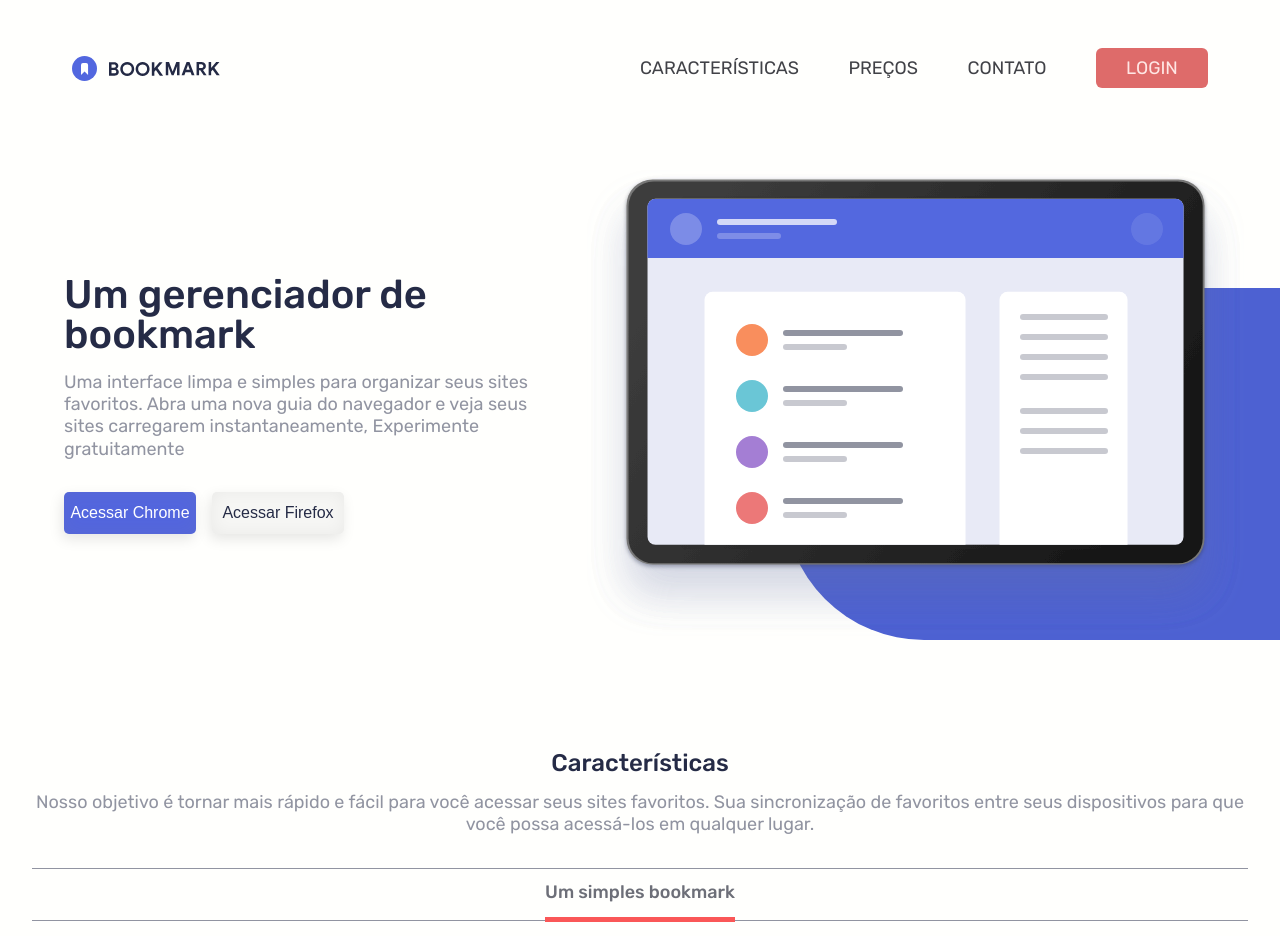
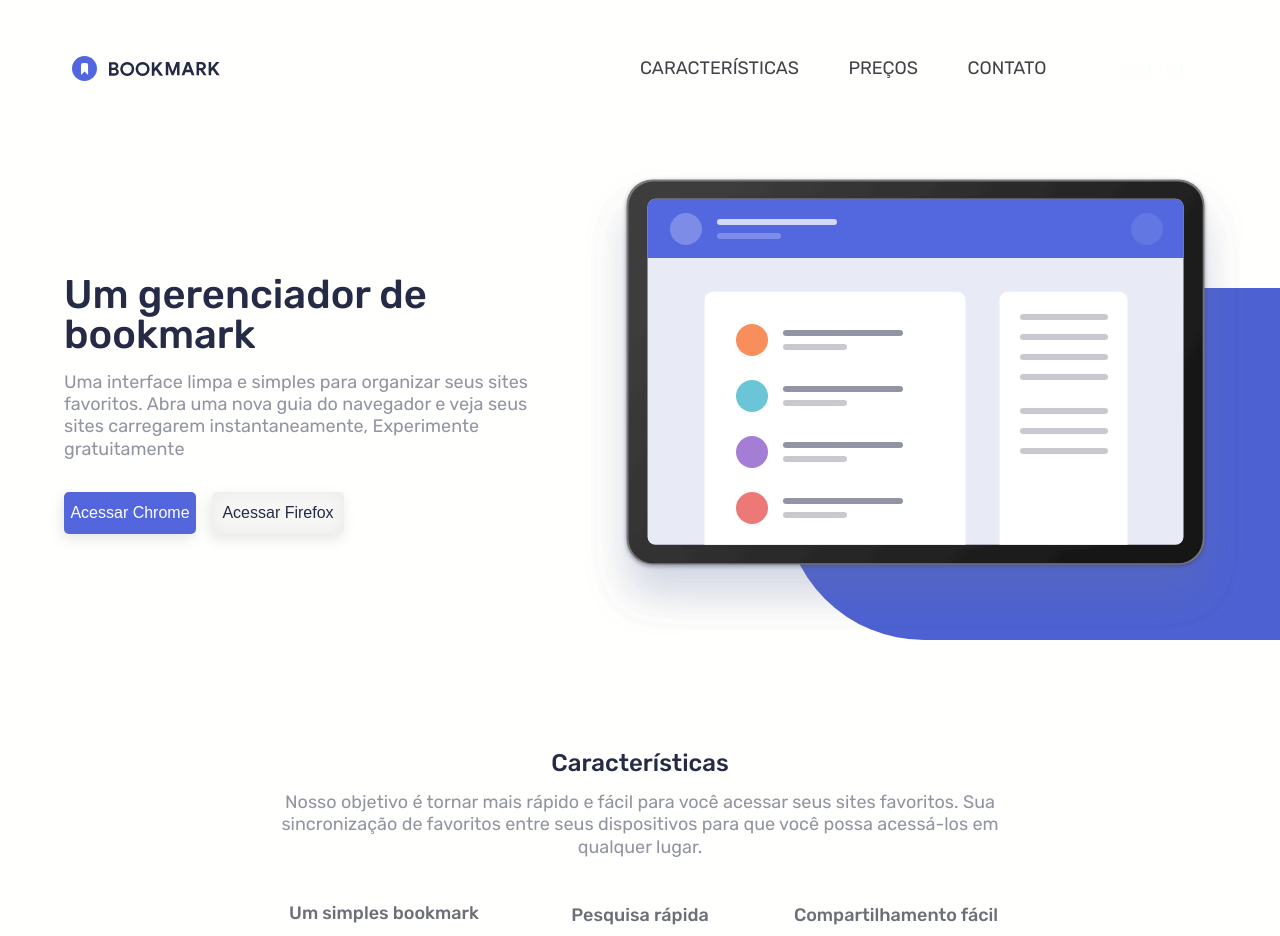
Before and after one commit to LipePLima/bookmark, an Angular app: page / in a window 1280 px wide. Shown: the top 936 px of the page. Built offline with nearby package versions, Linux system fonts and the light colour scheme.

Commit message:
style: Transição do botão 'login' no componente reader feito. Além da responsividade do componente features feita e do componente features-itens em desenvolvimento

```diff
--- a/src/app/features-itens/features-itens.component.ts
+++ b/src/app/features-itens/features-itens.component.ts
@@ -3,7 +3,7 @@
 @Component({
   selector: 'app-features-itens',
   templateUrl: './features-itens.component.html',
-  styleUrls: ['./features-itens.component.scss']
+  styleUrls: ['./features-itens.component.scss', './features-itensMQ.componente.scss']
 })
 export class FeaturesItensComponent {
   @Input() itemInfo: {
--- /dev/null
+++ b/src/app/features-itens/features-itensMQ.componente.scss
@@ -0,0 +1,3 @@
+@media screen and (min-width: 1200px) {
+
+}
--- a/src/app/features/features.component.ts
+++ b/src/app/features/features.component.ts
@@ -3,7 +3,7 @@
 @Component({
   selector: 'app-features',
   templateUrl: './features.component.html',
-  styleUrls: ['./features.component.scss']
+  styleUrls: ['./features.component.scss', './featuresMQ.component.scss']
 })
 export class FeaturesComponent {
   public isClickedList: boolean[] = [true, false, false];
--- /dev/null
+++ b/src/app/features/featuresMQ.component.scss
@@ -0,0 +1,32 @@
+@media screen and (min-width: 1200px) {
+  .features__section {
+    padding: 0 20%;
+
+    .features__list {
+      display: flex;
+      align-items: center;
+      justify-content: space-around;
+      border-bottom: 1px solid #E0E0EA;
+
+      .feature__item {
+        cursor: pointer;
+        width: calc(100% / 3);
+        border-top: 0;
+
+        .item__text {
+          width: 100%;
+        }
+
+      }
+
+      .last-item {
+        border-bottom: 0;
+      }
+    }
+  }
+
+  app-features-itens {
+    width: 100%;
+  }
+
+}
--- a/src/app/header/header.component.ts
+++ b/src/app/header/header.component.ts
@@ -16,7 +16,7 @@
     window.addEventListener('resize', this.updateIsOpenBasedOnScreenWidth.bind(this));
   }
 
-  private updateIsOpenBasedOnScreenWidth() {
+  public updateIsOpenBasedOnScreenWidth() {
     const newIsOpen = window.innerWidth >= 768;
 
     if (this.isOpen !== newIsOpen) {
--- a/src/app/header/headerMQ.component.scss
+++ b/src/app/header/headerMQ.component.scss
@@ -58,6 +58,7 @@
           align-items: center;
           width: 112px;
           height: 40px;
+          transition: .05s all;
 
           border-radius: 6px;
           background-color: #DD6565;
--- a/src/app/question/question.component.ts
+++ b/src/app/question/question.component.ts
@@ -39,6 +39,8 @@
   }
 
   getImageSrc(index: number): string {
-    return this.isClickedList[index] ? '../../assets/images/icon-arrow-close.svg' : '../../assets/images/icon-arrow.svg';
+    return this.isClickedList[index]
+      ? '../../assets/images/icon-arrow-close.svg'
+      : '../../assets/images/icon-arrow.svg';
   }
 }
```
